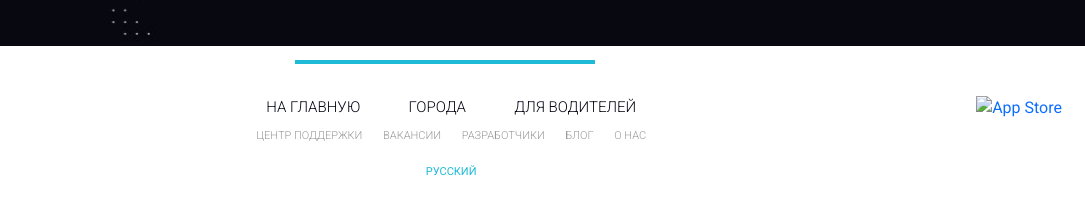
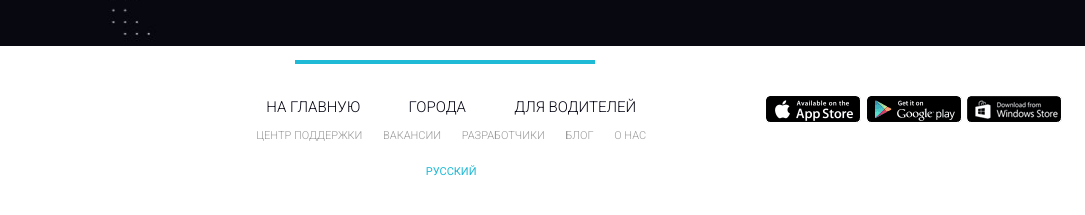
Before and after one commit to AdamovaOksana/AdamovaOksana.github.io, a plain HTML site: page index.html in a window 1280 px wide. Shown: the part 5313-5528 px from the top of the page, 195-1280 px from the left. Drawn offline with Linux system fonts and the light colour scheme; files whose address does not match are found by name.

Commit message:
Update index.html

```diff
--- a/index.html
+++ b/index.html
@@ -415,7 +415,7 @@
          </div>
          <div>
             <div class="footer_mobile">
-               <a href="#"><img src="../src/icons/footer/download.png" alt="App Store"></a>
+               <a href="#"><img src="../icons/footer/download.png" alt="App Store"></a>
                <!-- <a href="#"><img src="img/google_play.png" alt="Google Play"></a>
                <a href="#"><img src="img/windows_store.png" alt="Windows store"></a> -->
             </div>
```
